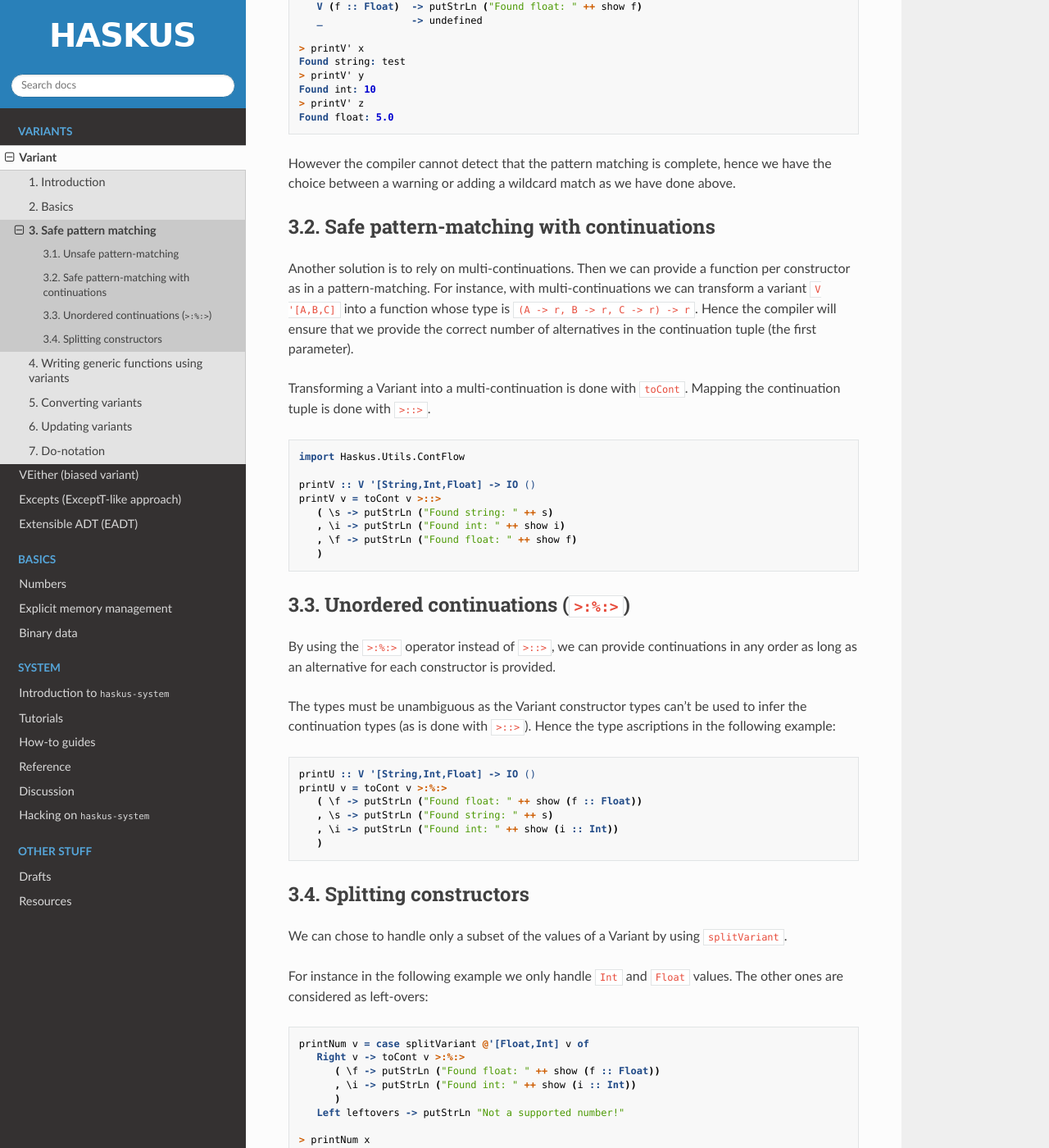
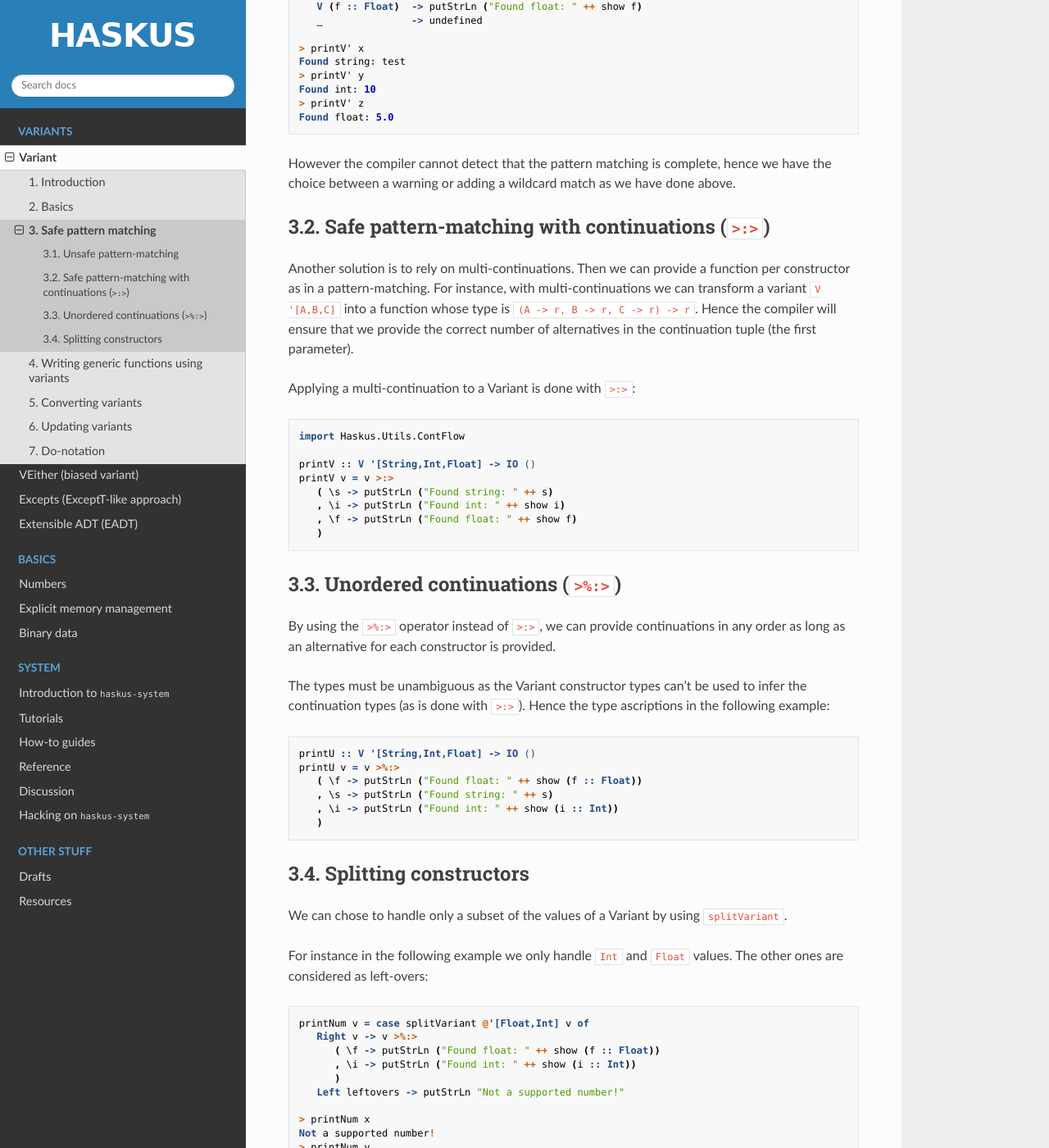
Before and after one commit to haskus/haskus-manual, a Sphinx documentation site: the page built from source/variant/safe_pattern_matching.rst, in a window 1280 px wide and 1400 px high, scrolled down 509 px. Shown: the whole window at 82% size. Built offline with Sphinx 7.4.7 and the Read the Docs theme 2.0.0, drawn with Linux system fonts in a browser that asks for light colours; pages that are not in the unit, such as notebooks, are missing from menus.

Commit message:
Use simpler operators

```diff
--- a/source/variant/safe_pattern_matching.rst
+++ b/source/variant/safe_pattern_matching.rst
@@ -41,7 +41,7 @@ we have the choice between a warning or adding a wildcard match as we have done
 above.
 
 ------------------------------------------------------------------------------
-Safe pattern-matching with continuations
+Safe pattern-matching with continuations (``>:>``)
 ------------------------------------------------------------------------------
 
 Another solution is to rely on multi-continuations. Then we can provide a
@@ -51,36 +51,35 @@ whose type is ``(A -> r, B -> r, C -> r) -> r``. Hence the compiler will ensure
 that we provide the correct number of alternatives in the continuation tuple
 (the first parameter).
 
-Transforming a Variant into a multi-continuation is done with ``toCont``.
-Mapping the continuation tuple is done with ``>::>``.
+Applying a multi-continuation to a Variant is done with ``>:>``:
 
 .. code:: haskell
 
    import Haskus.Utils.ContFlow
 
    printV :: V '[String,Int,Float] -> IO ()
-   printV v = toCont v >::>
+   printV v = v >:>
       ( \s -> putStrLn ("Found string: " ++ s)
       , \i -> putStrLn ("Found int: " ++ show i)
       , \f -> putStrLn ("Found float: " ++ show f)
       )
 
 ------------------------------------------------------------------------------
-Unordered continuations (``>:%:>``)
+Unordered continuations (``>%:>``)
 ------------------------------------------------------------------------------
 
-By using the ``>:%:>`` operator instead of ``>::>``, we can provide
+By using the ``>%:>`` operator instead of ``>:>``, we can provide
 continuations in any order as long as an alternative for each constructor is
 provided.
 
 The types must be unambiguous as the Variant constructor types can't be used to
-infer the continuation types (as is done with ``>::>``). Hence the type
+infer the continuation types (as is done with ``>:>``). Hence the type
 ascriptions in the following example:
 
 .. code:: haskell
 
    printU :: V '[String,Int,Float] -> IO ()
-   printU v = toCont v >:%:>
+   printU v = v >%:>
       ( \f -> putStrLn ("Found float: " ++ show (f :: Float))
       , \s -> putStrLn ("Found string: " ++ s)
       , \i -> putStrLn ("Found int: " ++ show (i :: Int))
@@ -99,7 +98,7 @@ values. The other ones are considered as left-overs:
 .. code::
 
    printNum v = case splitVariant @'[Float,Int] v of
-      Right v -> toCont v >:%:>
+      Right v -> v >%:>
          ( \f -> putStrLn ("Found float: " ++ show (f :: Float))
          , \i -> putStrLn ("Found int: " ++ show (i :: Int))
          )
```
